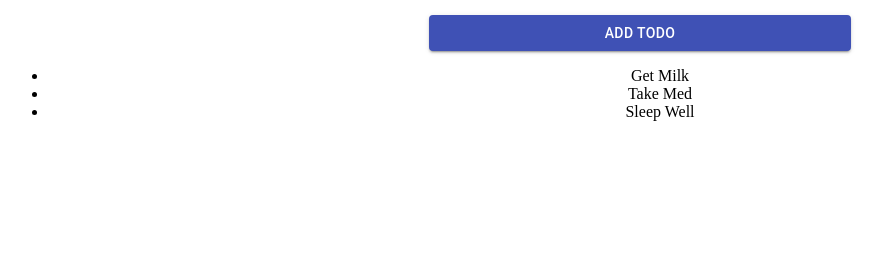
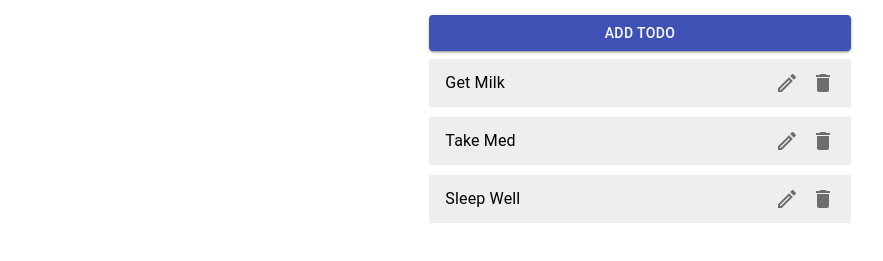
Before and after one commit to realahsanshah/Todos-crud-app-Project-12B, a Gatsby site: page / in a window 1280 px wide. Shown: the part 139-400 px from the top of the page, without its empty margins (0-883 px from the left). Built offline with nearby package versions, Linux system fonts and the light colour scheme; Gatsby itself is replaced by a stand-in of ours.

Commit message:
Rendered Todos

```diff
--- a/src/components/Todos.tsx
+++ b/src/components/Todos.tsx
@@ -1,7 +1,9 @@
 import * as React from "react"
 import AddTodo from '../components/addTodo'
 import { makeStyles, Theme, createStyles } from '@material-ui/core/styles';
-
+import { Grid, Avatar, List, ListItem, TextField, ListItemText, ListItemSecondaryAction,IconButton  } from '@material-ui/core';
+import CreateOutlinedIcon from '@material-ui/icons/CreateOutlined';
+import DeleteIcon from '@material-ui/icons/Delete';
 
 
 const baseURL = ".netlify/functions/faunadb-crud/";
@@ -10,11 +12,15 @@ const useStyles = makeStyles((theme: Theme) =>
     createStyles({
         root: {
             width: '100%',
-            textAlign:'center',
+            textAlign: 'center',
         },
-        parent:{
-          textAlign:'center'
-        }
+        parent: {
+            textAlign: 'center'
+        },
+        dataDisplay: {
+            backgroundColor: '#eeeeee',
+            marginBottom: '10px'
+        },
     }),
 );
 
@@ -23,18 +29,37 @@ export interface TodosProps {
 }
 
 
-const renderTodos = (todos) => (
-    <ul>
+const renderTodos = (todos) => {
+    const classes = useStyles();
+
+    return (
+        <List>
             {todos.map(todo => (
-        <li key={todo.id}>{todo.title}</li>
-      ))}
-    </ul>
+                <ListItem key={todo.id} className={classes.dataDisplay}>
+                    <ListItemText
+                        primary={todo.title}
+                    />
+                    <ListItemSecondaryAction>
+                        <IconButton edge="end" aria-label="delete" onClick={()=>{
+                            console.log('Update Button',todo.id);
+                        }}>
+                            <CreateOutlinedIcon />
+                        </IconButton>
+                        <IconButton edge="end" aria-label="delete" onClick={()=>{
+                            console.log('Delete Button',todo.id);
+                        }}>
+                            <DeleteIcon />
+                        </IconButton>
+                    </ListItemSecondaryAction>
+                </ListItem>))}
+        </List>
     )
+}
 
 
 const Todos: React.SFC<TodosProps> = () => {
 
-    const classes=useStyles();
+    const classes = useStyles();
 
     const [todos, setTodos] = React.useState([
         {
@@ -55,7 +80,11 @@ const Todos: React.SFC<TodosProps> = () => {
 
     return (
         <div className={classes.parent}>
+            <Grid container justify="center">
+                <Grid item xs={12} sm={4}>
                     {renderTodos(todos)}
+                </Grid>
+            </Grid>
         </div>
     )
 }
--- a/src/components/addTodo.tsx
+++ b/src/components/addTodo.tsx
@@ -2,8 +2,6 @@ import * as React from 'react';
 import * as Yup from 'yup';
 import { Formik, Form, Field, ErrorMessage } from 'formik';
 import { TextField,  Button, Grid} from '@material-ui/core';
-import CreateOutlinedIcon from '@material-ui/icons/CreateOutlined';
-import DeleteIcon from '@material-ui/icons/Delete';
 import { makeStyles, Theme, createStyles } from '@material-ui/core/styles';
 
 const useStyles = makeStyles((theme: Theme) =>
```
Lines whose indentation alone changed are shown as unchanged.
